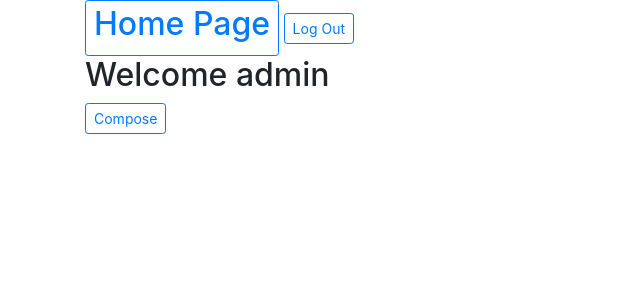
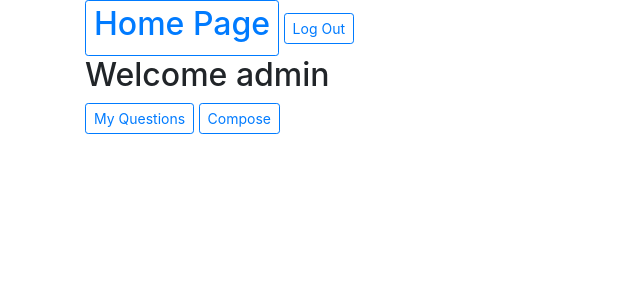
Before and after one commit to ArshPelia/Leetcode-Tracker, a Django app: page / in a window 1280 px wide. Shown: the top 300 px of the page, without its empty margins (0-640 px from the left). Run offline with Django 4.2, Linux system fonts and the light colour scheme; a user stored in the database is signed in; data comes from the database, SQL or seed files in the repository; both versions use the stored data as it was after the commit; data that the repository does not hold is empty; some libraries are stand-ins or nearby versions.

Commit message:
created function to generate table; fixed add q

```diff
--- a/tracker/mainapp/static/mainapp/index.js
+++ b/tracker/mainapp/static/mainapp/index.js
@@ -9,6 +9,8 @@
 // Use buttons to toggle between views
 // document.querySelector('form').onsubmit = () => send_mail();
     document.querySelector('#compose').addEventListener('click', () => compose_question());
+    // Add an event listener for the "My Questions" button
+    document.querySelector('#myquestions').addEventListener('click', () => loadMyQuestions());
     document.querySelector('form').onsubmit = () => addQ();
 
     // By default, load the home
@@ -21,14 +23,60 @@
     document.querySelector('#compose-view').style.display = 'none';
     document.querySelector('#question-view').style.display = 'none';
 
-
-
     // Fetch all questions from the backend
     fetch('/questions/all')
         .then(response => response.json())
         .then(questions => {
+            // Create and populate the table
+            const table = createQuestionTable(questions);
+
+            // Replace the content of the allquestions-view with the table
+            const allQuestionsView = document.querySelector('#allquestions-view');
+            allQuestionsView.innerHTML = '';
+            document.querySelector('#allquestions-view').innerHTML = `<h3>All Questions</h3>`;
+            allQuestionsView.appendChild(table);
+        })
+        .catch(error => {
+            console.error('Error:', error);
+            alert('An error occurred while loading questions.');
+        });
+}
+function compose_question() {
+    // Show compose view and hide other views
+    document.querySelector('#allquestions-view').style.display = 'none';
+    document.querySelector('#compose-view').style.display = 'block';
+    clearFormFields(['title', 'number', 'description', 'tags', 'url', 'solved-first-time']);
+}
+
+function loadMyQuestions() {
+    // Show the appropriate view and hide other views
+    document.querySelector('#allquestions-view').style.display = 'block';
+    document.querySelector('#compose-view').style.display = 'none';
+    document.querySelector('#question-view').style.display = 'none';
+
+    // Fetch the user's questions from the backend
+    fetch('/questions/myquestions')
+        .then(response => response.json())
+        .then(questions => {
+            // Create and populate the table
+            const table = createQuestionTable(questions);
+
+            // Replace the content of the allquestions-view with the table
+            const allQuestionsView = document.querySelector('#allquestions-view');
+            allQuestionsView.innerHTML = '';
+            document.querySelector('#allquestions-view').innerHTML = `<h3>My Questions</h3>`;
+            allQuestionsView.appendChild(table);
+        })
+        .catch(error => {
+            console.error('Error:', error);
+            alert('An error occurred while loading your questions.');
+        });
+}
+
+
+function createQuestionTable(questions) {
     const table = document.createElement('table');
-            table.classList.add('table', 'table-striped'); // Add Bootstrap classes for styling
+    table.classList.add('table', 'table-striped');
 
     // Create the table header
     const headerRow = table.insertRow();
@@ -49,20 +97,7 @@
         });
     });
 
-            // Replace the content of the allquestions-view with the table
-            const allQuestionsView = document.querySelector('#allquestions-view');
-            allQuestionsView.innerHTML = ''; // Clear existing content
-                // Show the view name
-            document.querySelector('#allquestions-view').innerHTML = `<h3>All Questions</h3>`;
-            allQuestionsView.appendChild(table);
-        });
-}
-
-function compose_question() {
-    // Show compose view and hide other views
-    document.querySelector('#allquestions-view').style.display = 'none';
-    document.querySelector('#compose-view').style.display = 'block';
-    clearFormFields(['title', 'number', 'description', 'tags', 'url', 'solved-first-time']);
+    return table;
 }
 
 function clearFormFields(fieldIds) {
@@ -78,12 +113,16 @@
     const title = document.querySelector('#title').value;
     const number = document.querySelector('#number').value;
     const description = document.querySelector('#description').value;
+    const difficultySelect = document.querySelector('#difficulty');
+    const difficulty = difficultySelect.options[difficultySelect.selectedIndex].value;
     const tags = document.querySelector('#tags').value;
     const url = document.querySelector('#url').value;
     const solvedFirstTimeCheckbox = document.querySelector('#solved-first-time');
     const solvedFirstTime = solvedFirstTimeCheckbox.checked;
 
-    // Send post request to upload new question
+    console.log(difficulty)
+
+    // Send post request to upload a new question
     fetch('/questions/create', {
         method: 'POST',
         headers: {
@@ -93,6 +132,7 @@
             title: title,
             number: number,
             description: description,
+            difficulty: difficulty,  // Use the selected difficulty value
             tags: tags,
             url: url,
             solvedfirst: solvedFirstTime
--- a/tracker/mainapp/templates/mainapp/index.html
+++ b/tracker/mainapp/templates/mainapp/index.html
@@ -7,6 +7,8 @@
     </a>
     <a class="btn btn-sm btn-outline-primary" href="{% url 'logout' %}">Log Out</a>
     <h2>Welcome {{request.user.username}}</h2>
+    <!-- Add this button/link to your HTML -->
+    <button class="btn btn-sm btn-outline-primary" id="myquestions">My Questions</button>
     <button class="btn btn-sm btn-outline-primary" id="compose">Compose</button>
 
 
--- a/tracker/mainapp/urls.py
+++ b/tracker/mainapp/urls.py
@@ -12,4 +12,6 @@
         # API Routes
     path("questions/all", views.allquestions, name="allquestions"),
     path("questions/create", views.create_question, name="create_question"),
+    path("questions/myquestions", views.myquestions, name="myquestions"),
+
 ]
--- a/tracker/mainapp/views.py
+++ b/tracker/mainapp/views.py
@@ -127,3 +127,11 @@
         # Handle any errors that occur during question creation
         error_message = str(e)
         return JsonResponse({'error': error_message}, status=400)
+
+@login_required
+@api_view(['GET'])
+def myquestions(request):
+    user = request.user
+    questions = Question.objects.filter(author=user)  # Assuming you have a foreign key to the User model
+    serializer = QuestionSerializer(questions, many=True)
+    return Response(serializer.data)
```
Also changed, not shown: tracker/db.sqlite3. Lines whose indentation alone changed are shown as unchanged.
